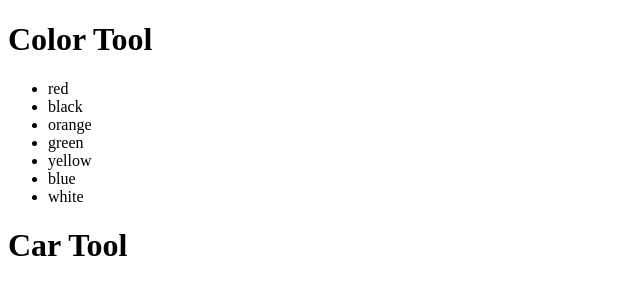
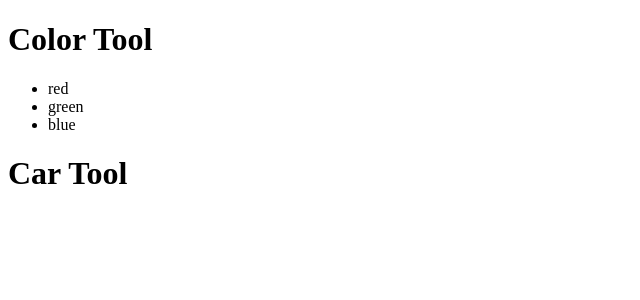
Before and after one commit to t4d-classes/react_01262022, a JavaScript app in the folder demo-app/: page / in a window 1280 px wide. Shown: the top 300 px of the page, without its empty margins (0-640 px from the left). Built offline with nearby package versions, Linux system fonts and the light colour scheme.

Commit message:
add exercise 3

```diff
--- a/demo-app/src/components/ColorTool.js
+++ b/demo-app/src/components/ColorTool.js
@@ -1,4 +1,12 @@
 export const ColorTool = () => {
+
+  const colors = [
+    { id: 1, name: 'red' },
+    { id: 2, name: 'green' },
+    { id: 3, name: 'blue' }
+  ];
+
+  const colorsList = colors.map(c => <li key={c.id}>{c.name}</li>);
 
   return (
     <>
@@ -6,13 +14,7 @@
         <h1>Color Tool</h1>
       </header>
       <ul>
-        <li>red</li>
-        <li>black</li>
-        <li>orange</li>
-        <li>green</li>
-        <li>yellow</li>
-        <li>blue</li>
-        <li>white</li>
+        {colorsList}
       </ul>
     </>
   );
```
Also changed, not shown: demo-app/exercises/exercise-3.md (added, +16 -0 lines).
